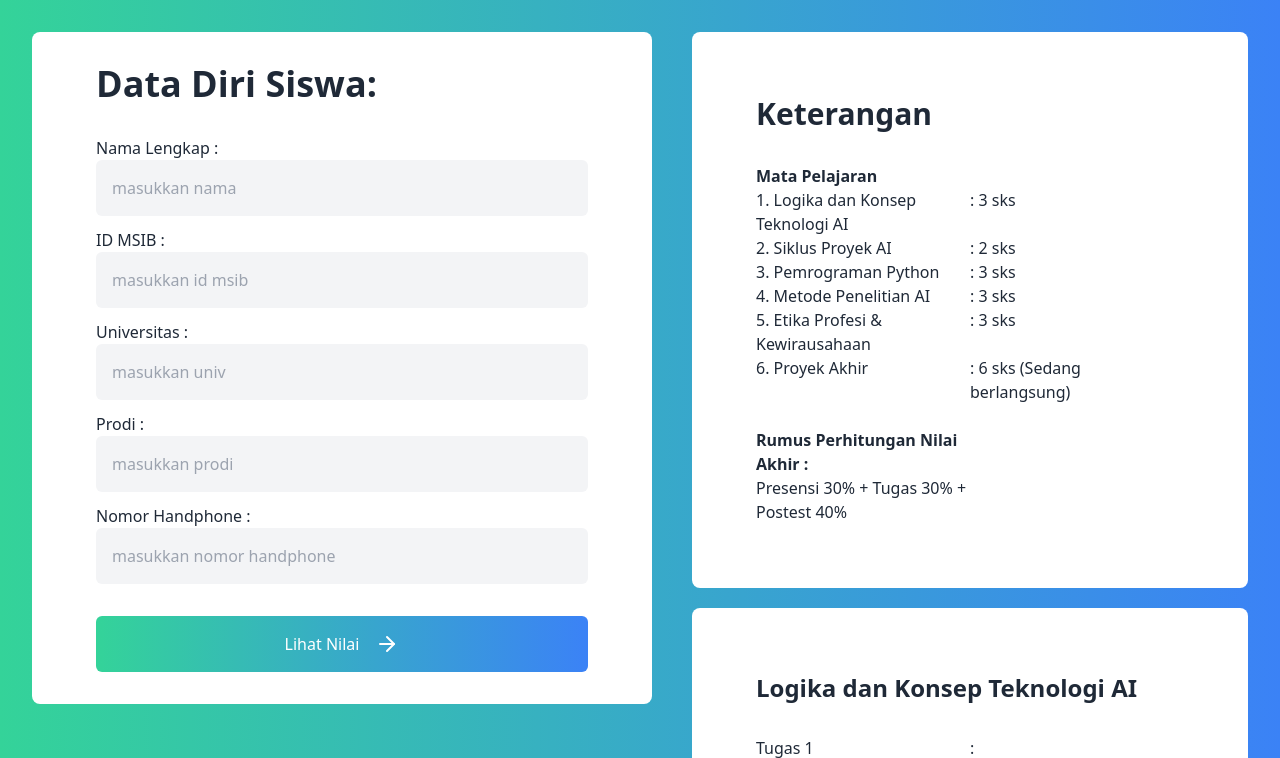
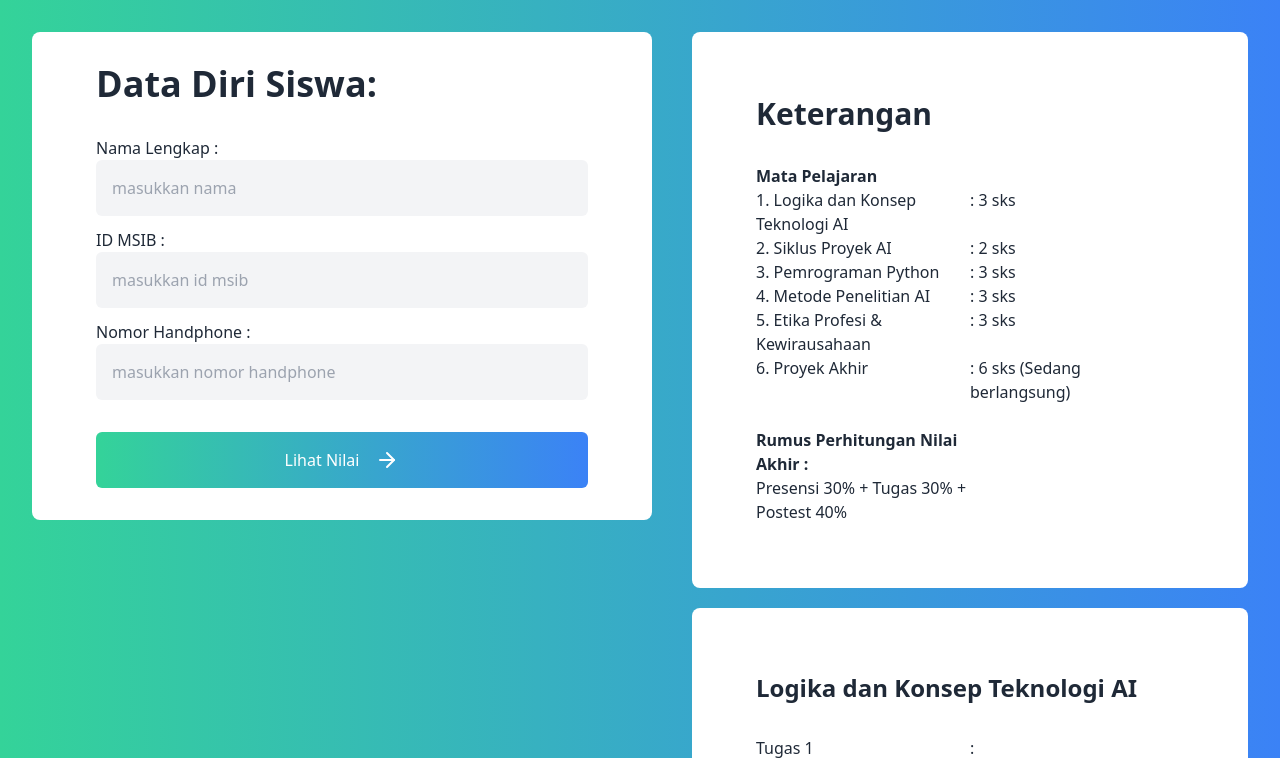
Before and after one commit to afrizalmeka/aplikasi-cek-nilai-post-test, a Flask app: page / in a window 1280 px wide. Shown: the top 758 px of the page. Run offline with Flask 2, Linux system fonts and the light colour scheme.

Commit message:
penataan layout

```diff
--- a/app.py
+++ b/app.py
@@ -2,7 +2,6 @@ from flask import Flask, request, render_template
 import pandas as pd
 
 app = Flask(__name__)
-
 
 
 @app.route('/')
@@ -43,9 +42,12 @@ def predict():
     #variabel wadah untuk nilai post test
     ds, nlp, cv, tech = 0, 0, 0, 0
 
+    #variabel wadah untuk nilai dan absen intro to ai
     nilai_intro_to_ai_1, nilai_intro_to_ai_2, nilai_intro_to_ai_3, nilai_intro_to_ai_4, nilai_intro_to_ai_5 = 0, 0, 0, 0, 0
     absen_intro_ai_1, absen_intro_ai_2, absen_intro_ai_3, absen_intro_ai_4, absen_intro_ai_5 = 0, 0, 0, 0, 0
     posttest_intro_ai, final_intro_ai, alphabet_intro_ai = 0, 0, ""
+
+    #varibel wadah untuk nilai dan absen python
 
     #inisialisasi status absen, dikarenakan data absen hanya 0,1,K
     status_absen = {1 : 'Hadir', 0 : 'Tidak Hadir', 'K' : 'Durasi Kurang'}
--- a/templates/index.html
+++ b/templates/index.html
@@ -57,28 +57,6 @@
                     placeholder="masukkan id msib"
                     required="required"
                     value="{{ id_msib }}"
-                >
-
-                <label for="inputNanme4" class="form-label mt-3">Universitas :</label>
-                <input
-                    type="text"
-                    class="p-4 bg-gray-100 rounded-md"
-                    id="univ"
-                    name="univ"
-                    placeholder="masukkan univ"
-                    required="required"
-                    value="{{ univ }}"
-                >
-
-                <label for="inputNanme4" class="form-label mt-3">Prodi :</label>
-                <input
-                    type="text"
-                    class="p-4 bg-gray-100 rounded-md"
-                    id="prodi"
-                    name="prodi"
-                    placeholder="masukkan prodi"
-                    required="required"
-                    value="{{ prodi }}"
                 >
 
                 <label for="inputNanme4" class="form-label mt-3">Nomor Handphone :</label>
```
Also changed, not shown: process.py (added, +15 -0 lines).
